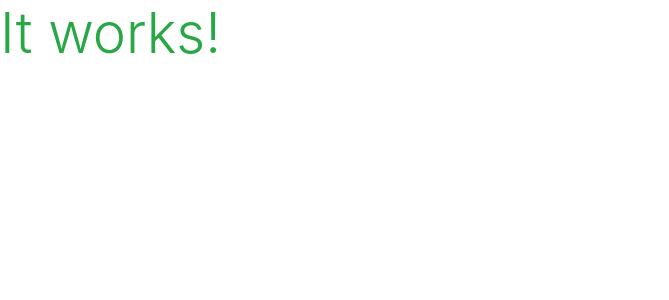
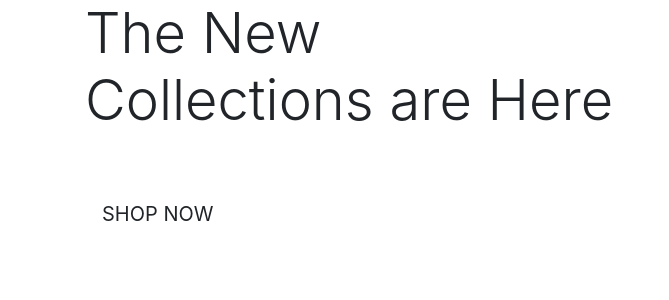
Before and after one commit to DrunkenJellies-dev/GemMintTCG, a Django app: page / in a window 1280 px wide. Shown: the top 300 px of the page, without its empty margins (0-669 px from the left). Run offline with Django 3.2, Linux system fonts and the light colour scheme; some libraries are stand-ins or nearby versions.

Commit message:
Added Home Page content

```diff
--- a/home/templates/home/index.html
+++ b/home/templates/home/index.html
@@ -1,3 +1,27 @@
-{% extends 'base.html' %} {% load static %} {% block content %}
-<h1 class="display-4 text-success">It works!</h1>
+{% extends 'base.html' %} {% load static %} {% block page_header %}
+<div class="container header-container">
+  <div class="row">
+    <div class="col"></div>
+  </div>
+</div>
+
+{% endblock page_header %} {% block content %}
+<div class="container h-100">
+  <div class="row h-100">
+    <div class="col-7 col-md-6 my-auto">
+      <h1 class="display-4 logo-font text-black">
+        The New Collections are Here
+      </h1>
+      <div class="my-5">
+        <h4>
+          <a
+            href=""
+            class="shop-now-button btn btn-lg rounded-0 text-uppercase py-3"
+            >Shop Now</a
+          >
+        </h4>
+      </div>
+    </div>
+  </div>
+</div>
 {% endblock %}
```
